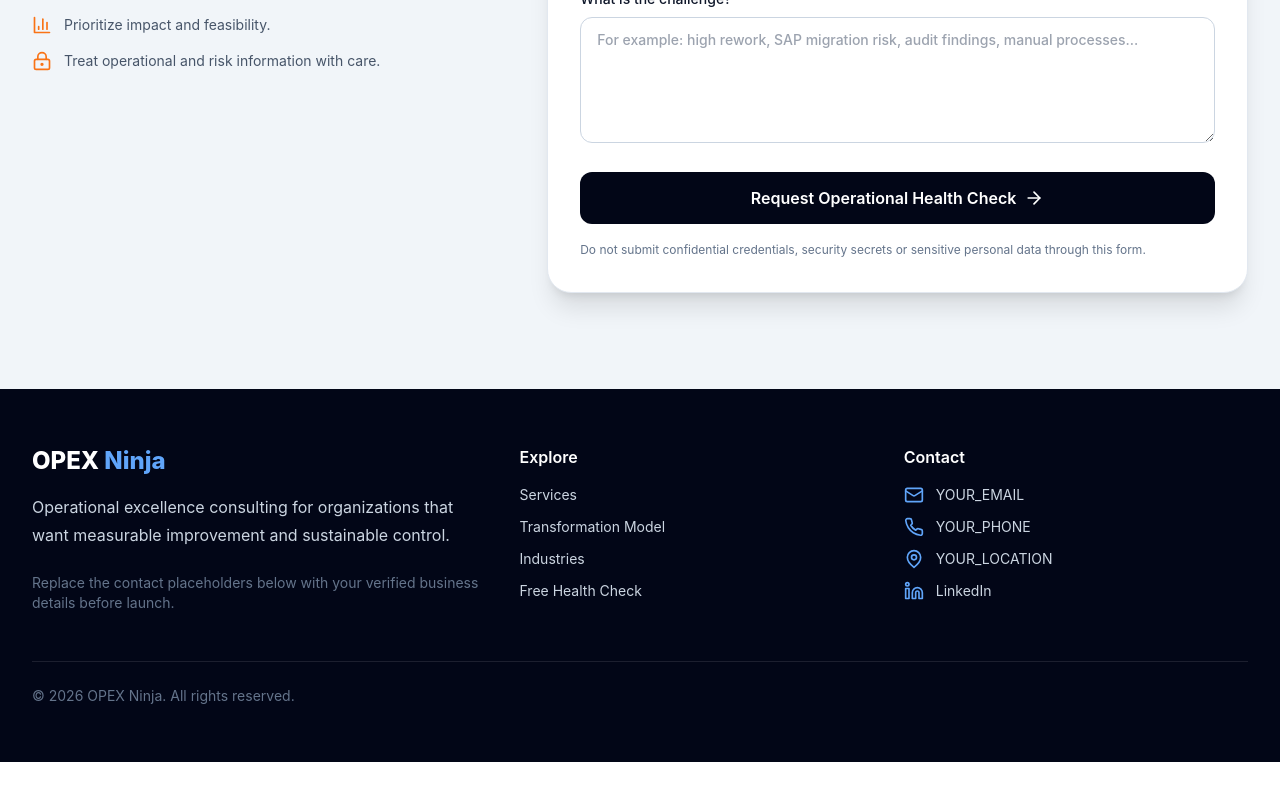
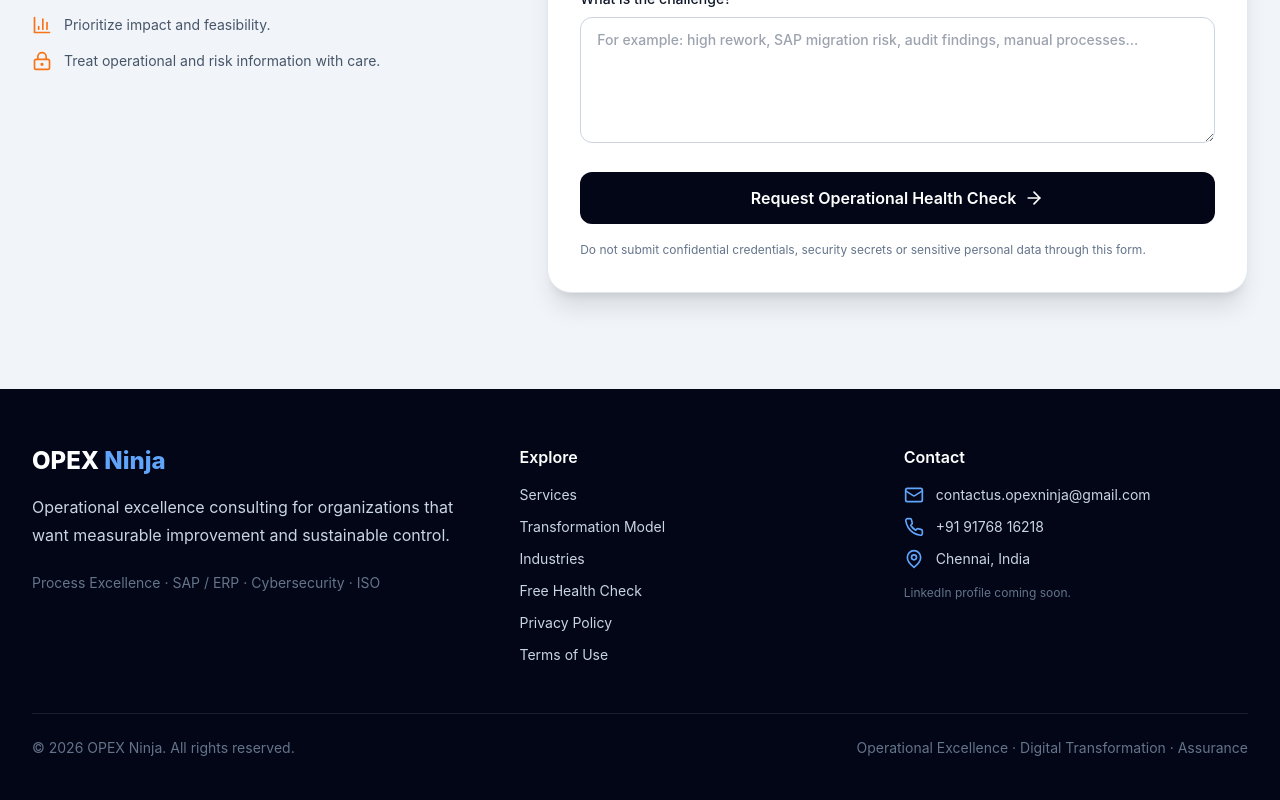
Before and after one commit to vigkrish/OPEXNINJA, a React (Vite) app in the folder apps/web/: page / in a window 1280 px wide. Shown: the part 4198-4998 px from the top of the page. Before the commit the page ends 4960 px from the top, so only its background shows below. Built offline with nearby package versions, Linux system fonts and the light colour scheme; no server answers.

Commit message:
Add files via upload

```diff
--- a/apps/web/src/components/organisms/Footer.tsx
+++ b/apps/web/src/components/organisms/Footer.tsx
@@ -1,14 +1,23 @@
-import { Linkedin, Mail, MapPin, Phone } from 'lucide-react';
+import { Mail, MapPin, Phone } from 'lucide-react';
+
+const siteBase = import.meta.env.BASE_URL;
 
 export const Footer = () => (
   <footer className="bg-slate-950 text-slate-300">
     <div className="mx-auto max-w-7xl px-6 py-14 lg:px-8">
       <div className="grid gap-10 md:grid-cols-[1.3fr_1fr_1fr]">
         <div>
-          <div className="text-2xl font-extrabold text-white">OPEX <span className="text-blue-400">Ninja</span></div>
-          <p className="mt-4 max-w-md leading-7">Operational excellence consulting for organizations that want measurable improvement and sustainable control.</p>
-          <p className="mt-6 text-sm text-slate-500">Replace the contact placeholders below with your verified business details before launch.</p>
+          <div className="text-2xl font-extrabold text-white">
+            OPEX <span className="text-blue-400">Ninja</span>
+          </div>
+          <p className="mt-4 max-w-md leading-7">
+            Operational excellence consulting for organizations that want measurable improvement and sustainable control.
+          </p>
+          <p className="mt-6 text-sm text-slate-500">
+            Process Excellence · SAP / ERP · Cybersecurity · ISO
+          </p>
         </div>
+
         <div>
           <h3 className="font-semibold text-white">Explore</h3>
           <div className="mt-4 space-y-3 text-sm">
@@ -16,20 +25,38 @@ export const Footer = () => (
             <a href="#method" className="block hover:text-white">Transformation Model</a>
             <a href="#industries" className="block hover:text-white">Industries</a>
             <a href="#assessment" className="block hover:text-white">Free Health Check</a>
+            <a href={`${siteBase}privacy.html`} className="block hover:text-white">Privacy Policy</a>
+            <a href={`${siteBase}terms.html`} className="block hover:text-white">Terms of Use</a>
           </div>
         </div>
+
         <div>
           <h3 className="font-semibold text-white">Contact</h3>
           <div className="mt-4 space-y-3 text-sm">
-            <div className="flex gap-3"><Mail className="h-5 w-5 text-blue-400" /> YOUR_EMAIL</div>
-            <div className="flex gap-3"><Phone className="h-5 w-5 text-blue-400" /> YOUR_PHONE</div>
-            <div className="flex gap-3"><MapPin className="h-5 w-5 text-blue-400" /> YOUR_LOCATION</div>
-            <a href="YOUR_LINKEDIN_URL" className="flex gap-3 hover:text-white"><Linkedin className="h-5 w-5 text-blue-400" /> LinkedIn</a>
+            <a href="mailto:contactus.opexninja@gmail.com" className="flex gap-3 hover:text-white">
+              <Mail className="h-5 w-5 text-blue-400" />
+              contactus.opexninja@gmail.com
+            </a>
+            <a href="tel:+919176816218" className="flex gap-3 hover:text-white">
+              <Phone className="h-5 w-5 text-blue-400" />
+              +91 91768 16218
+            </a>
+            <div className="flex gap-3">
+              <MapPin className="h-5 w-5 text-blue-400" />
+              Chennai, India
+            </div>
+            <div className="pt-1 text-xs text-slate-500">
+              LinkedIn profile coming soon.
+            </div>
           </div>
         </div>
       </div>
+
       <div className="mt-12 border-t border-white/10 pt-6 text-sm text-slate-500">
-        © {new Date().getFullYear()} OPEX Ninja. All rights reserved.
+        <div className="flex flex-col gap-2 sm:flex-row sm:items-center sm:justify-between">
+          <span>© {new Date().getFullYear()} OPEX Ninja. All rights reserved.</span>
+          <span>Operational Excellence · Digital Transformation · Assurance</span>
+        </div>
       </div>
     </div>
   </footer>
```
